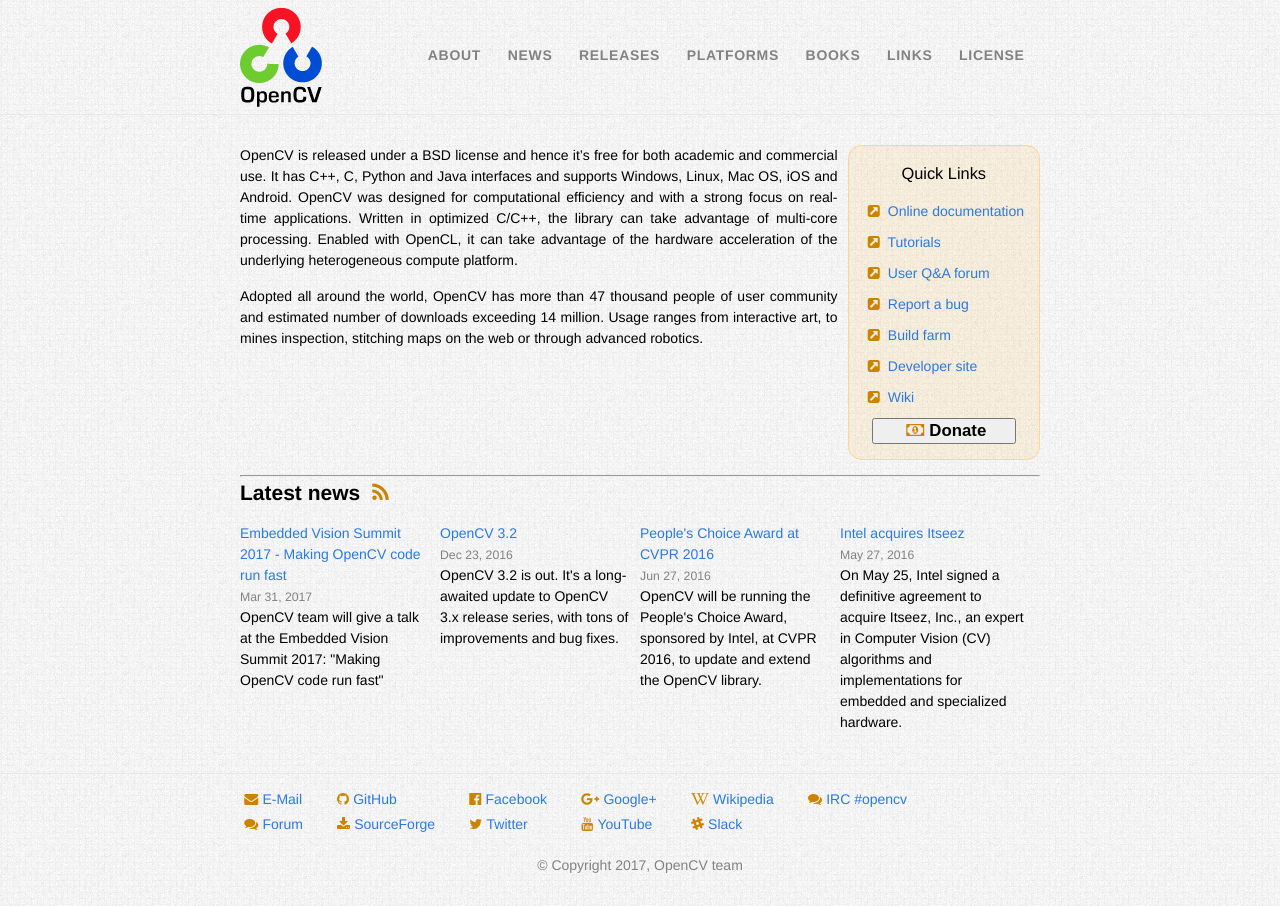
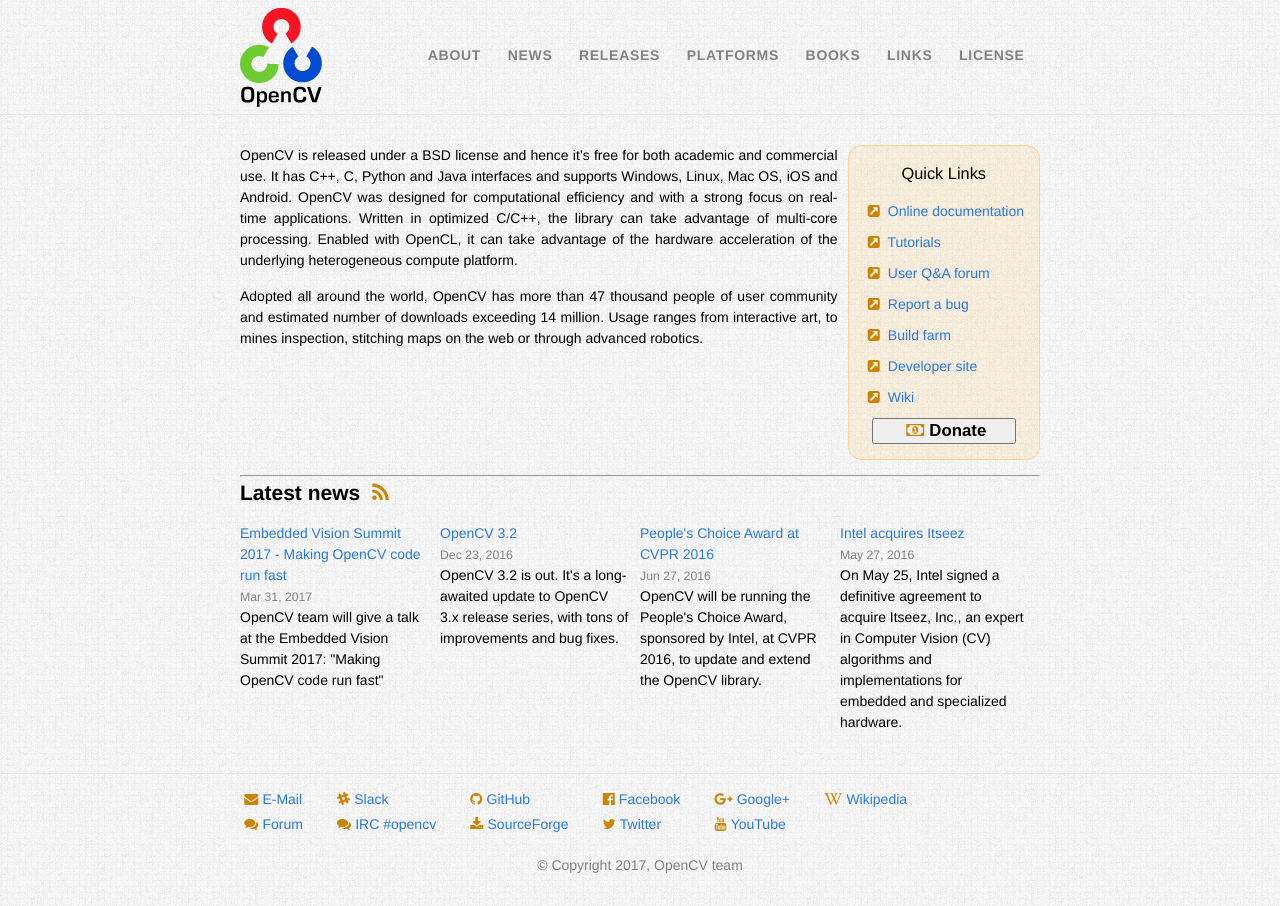
Before and after one commit to opencv-infrastructure/opencv.org, a Jekyll site: the page built from index.html, in a window 1280 px wide. Built offline with Jekyll 4.4.1, drawn with Linux system fonts in a browser that asks for light colours.

Commit message:
Made footer column with chat links the 2nd

```diff
--- a/_includes/footer.html
+++ b/_includes/footer.html
@@ -7,6 +7,11 @@
     <div class="footer-col">
         <p><a href="{{ site.link_email }}"><i class="fa fa-envelope"></i>E-Mail</a></p>
         <p><a href="{{ site.link_forum }}"><i class="fa fa-comments"></i>Forum</a></p>
+    </div>
+
+    <div class="footer-col">
+        <p><a href="https://open-cv.slack.com"><i class="fa fa-slack"></i>Slack</a></p>
+        <p><a href="http://webchat.freenode.net/"><i class="fa fa-comments"></i>IRC #opencv</a></p>
     </div>
 
     <div class="footer-col">
@@ -26,11 +31,6 @@
 
     <div class="footer-col">
         <p><a href="https://en.wikipedia.org/wiki/OpenCV"><i class="fa fa-wikipedia-w"></i>Wikipedia</a></p>
-	<p><a href="https://open-cv.slack.com"><i class="fa fa-slack"></i>Slack</a></p>
-    </div>
-
-    <div class="footer-col">
-        <p><a href="http://webchat.freenode.net/"><i class="fa fa-comments"></i>IRC #opencv</a></p>
     </div>
 
     </div>
```
